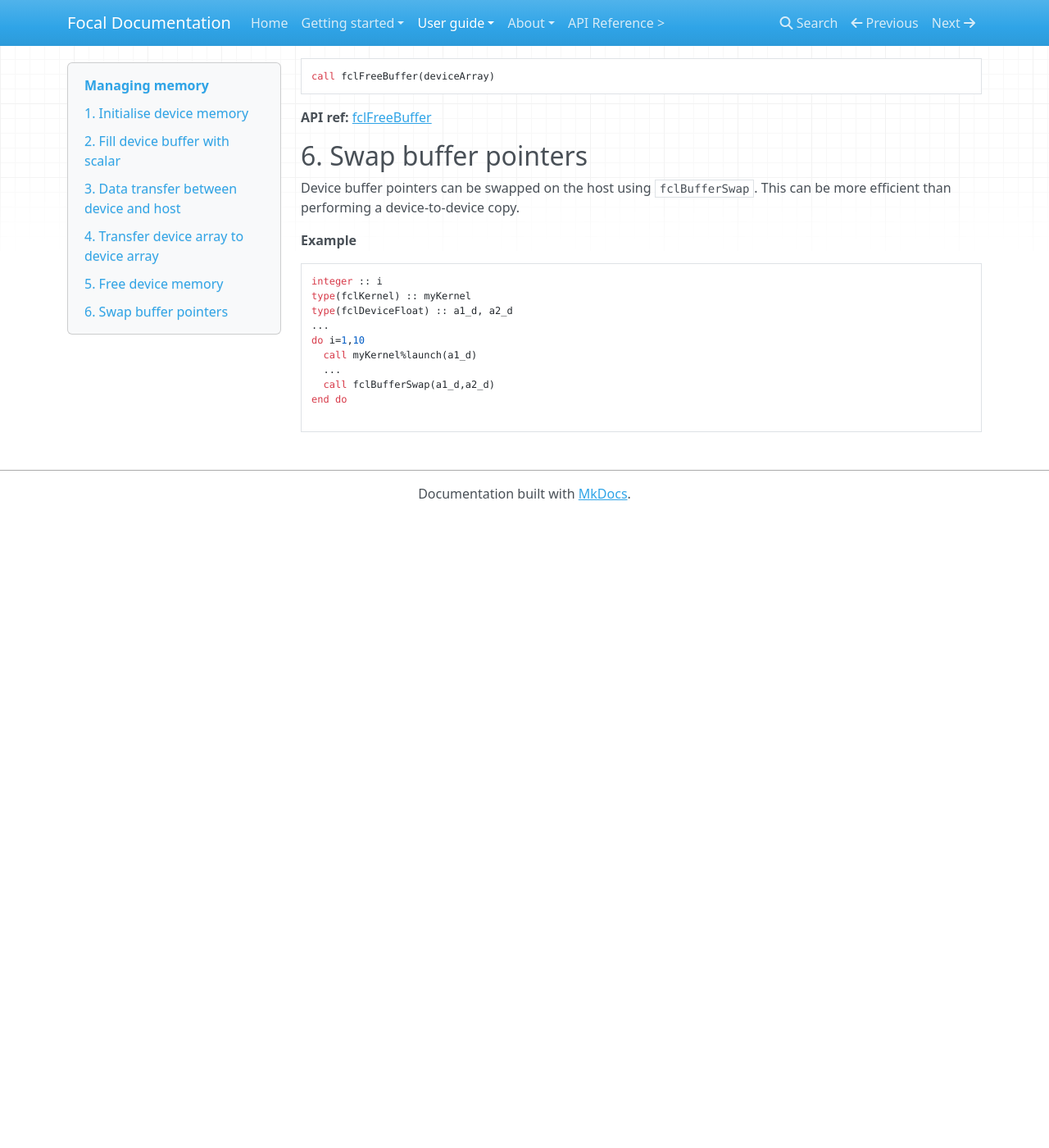
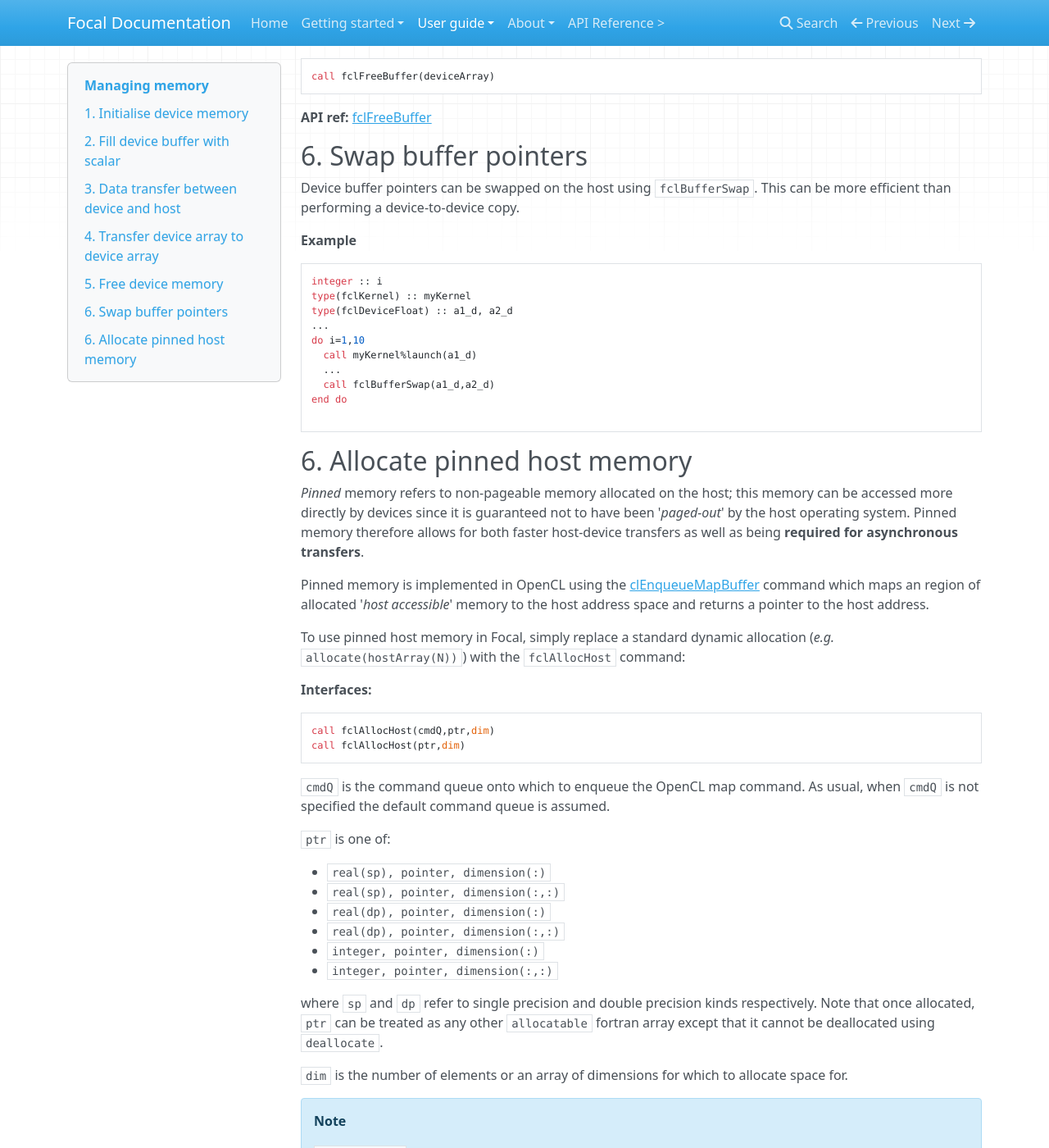
Before and after one commit to LKedward/focal-docs, an MkDocs documentation site: the page built from docs/memory.md, in a window 1280 px wide and 1400 px high, scrolled down 4167 px. Shown: the whole window at 82% size. Built offline with MkDocs 1.6.1, drawn with Linux system fonts in a browser that asks for light colours; nearby versions of some CDN libraries; before the commit the page ends 4797 px from its top, so only the background shows below that; some of the changed text lies outside the part shown.

Commit message:
Add: pinned memory usage to memory page.

````diff
--- a/docs/memory.md
+++ b/docs/memory.md
@@ -242,3 +242,61 @@ do i=1,10
 end do
 
 ```
+
+
+## 6. Allocate pinned host memory
+
+*Pinned* memory refers to non-pageable memory allocated on the host; this memory can be accessed more directly by devices
+since it is guaranteed not to have been '*paged-out*' by the host operating system.
+Pinned memory therefore allows for both faster host-device transfers as well as being __required for asynchronous transfers__.
+
+Pinned memory is implemented in OpenCL using the [clEnqueueMapBuffer](https://www.khronos.org/registry/OpenCL/sdk/1.2/docs/man/xhtml/clEnqueueMapBuffer.html) command
+which maps an region of allocated '*host accessible*' memory to the host address space and returns a pointer to the host address.
+
+To use pinned host memory in Focal, simply replace a standard dynamic allocation (*e.g.* `allocate(hostArray(N))`) with the `fclAllocHost` command:
+
+__Interfaces:__
+
+```fortran
+call fclAllocHost(cmdQ,ptr,dim)
+call fclAllocHost(ptr,dim)
+```
+
+`cmdQ` is the command queue onto which to enqueue the OpenCL map command.
+As usual, when `cmdQ` is not specified the default command queue is assumed.
+
+`ptr` is one of:
+
+* `real(sp), pointer, dimension(:)`
+* `real(sp), pointer, dimension(:,:)`
+* `real(dp), pointer, dimension(:)`
+* `real(dp), pointer, dimension(:,:)`
+* `integer, pointer, dimension(:)`
+* `integer, pointer, dimension(:,:)`
+
+where `sp` and `dp` refer to single precision and double precision kinds respectively.
+Note that once allocated, `ptr` can be treated as any other `allocatable` fortran array except that it cannot be deallocated using `deallocate`.
+
+`dim` is the number of elements or an array of dimensions for which to allocate space for.
+
+!!! note
+    `fclAllocHost` is a blocking command: execution pauses on the host until the OpenCL map command has completed.
+
+__Example:__
+Allocate a one-dimensional float array of ten elements using pinned memory on the default command queue.
+
+```fortran
+real, pointer :: pinnedArray(:)
+...
+call fclAllocHost(pinnedArray,10)
+```
+
+__Example:__
+Allocate a two-dimensional integer array using pinned memory.
+
+```fortran
+type(fclCmdQ) :: cmdQ
+integer, pointer :: pinnedArray(:)
+...
+call fclAllocHost(cmdQ,pinnedArray,[10,10])
+```
````
Also changed, not shown: docs/about.md (+1 -1 lines).
